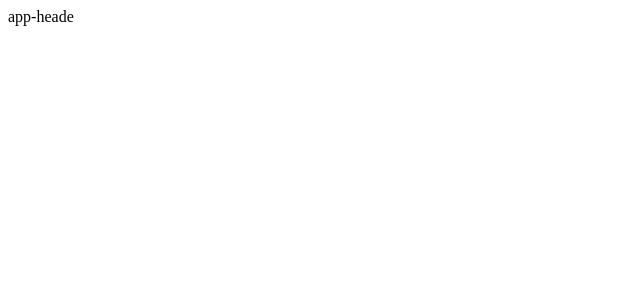
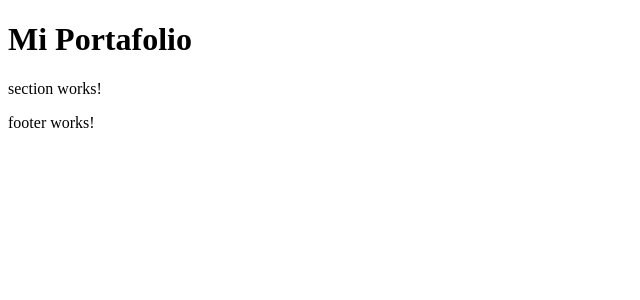
Before and after one commit to rostalbon/actividad-angular, an Angular app: page / in a window 1280 px wide. Shown: the top 300 px of the page, without its empty margins (0-640 px from the left). Built offline with nearby package versions, Linux system fonts and the light colour scheme.

Commit message:
Se importaron los componentes

```diff
--- a/src/app/app.html
+++ b/src/app/app.html
@@ -1 +1,3 @@
-app-heade
+<app-header></app-header>
+<app-section></app-section>
+<app-footer></app-footer>
--- a/src/app/app.ts
+++ b/src/app/app.ts
@@ -1,9 +1,12 @@
 import { Component, signal } from '@angular/core';
 import { RouterOutlet } from '@angular/router';
+import { Footer } from './footer/footer';
+import { Header } from './header/header';
+import { Section } from './section/section';
 
 @Component({
   selector: 'app-root',
-  imports: [RouterOutlet],
+  imports: [RouterOutlet, Footer, Header, Section],
   templateUrl: './app.html',
   styleUrl: './app.css'
 })
```
